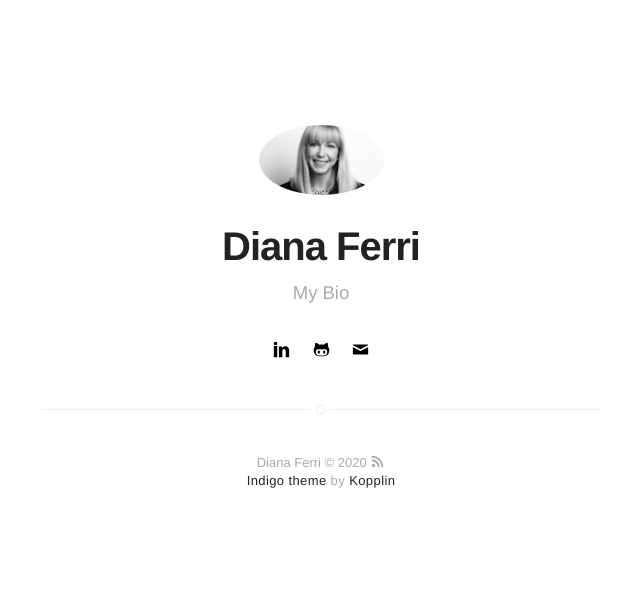
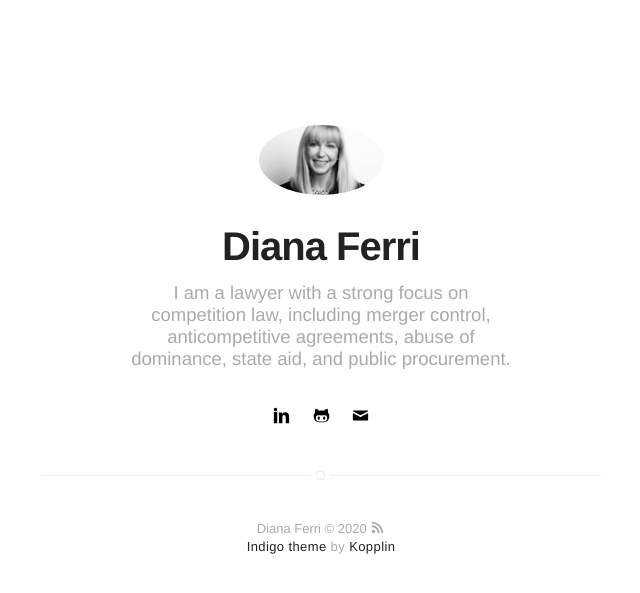
Before and after one commit to dianaferri/dianaferri.github.io, a Jekyll site: the page built from index.html, in a window 1280 px wide. Shown: the top 593 px of the page, without its empty margins (319-959 px from the left). Built offline with Jekyll 4.4.1, drawn with Linux system fonts in a browser that asks for light colours.

Commit message:
added bio

```diff
--- a/_config.yml
+++ b/_config.yml
@@ -1,6 +1,6 @@
 # main text of home
 name: Diana Ferri
-bio: My Bio
+bio: I am a lawyer with a strong focus on competition law, including merger control, anticompetitive agreements, abuse of dominance, state aid, and public procurement.
 
 # twitter summary info
 description: twitter description
@@ -42,7 +42,6 @@ permalink: /:title/
 linkedin: diana-ferri-2306a329
 # youtube: myyoutube
 # spotify: myspotify
-# github: dianaferri
 # lastfm: mylastfm
 # stackoverflow: 7044681/mystackoverflow
 # quora: userquora
```
Also changed, not shown: 14 other files.
